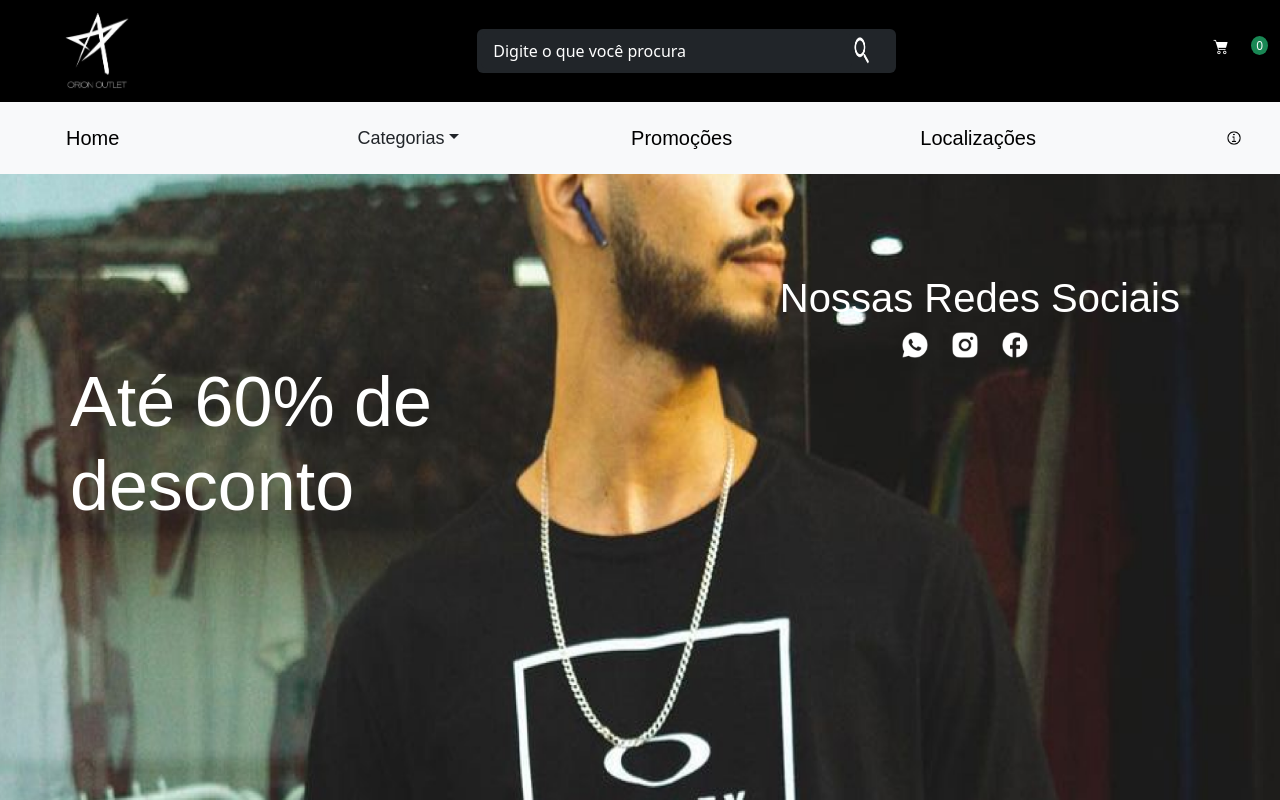
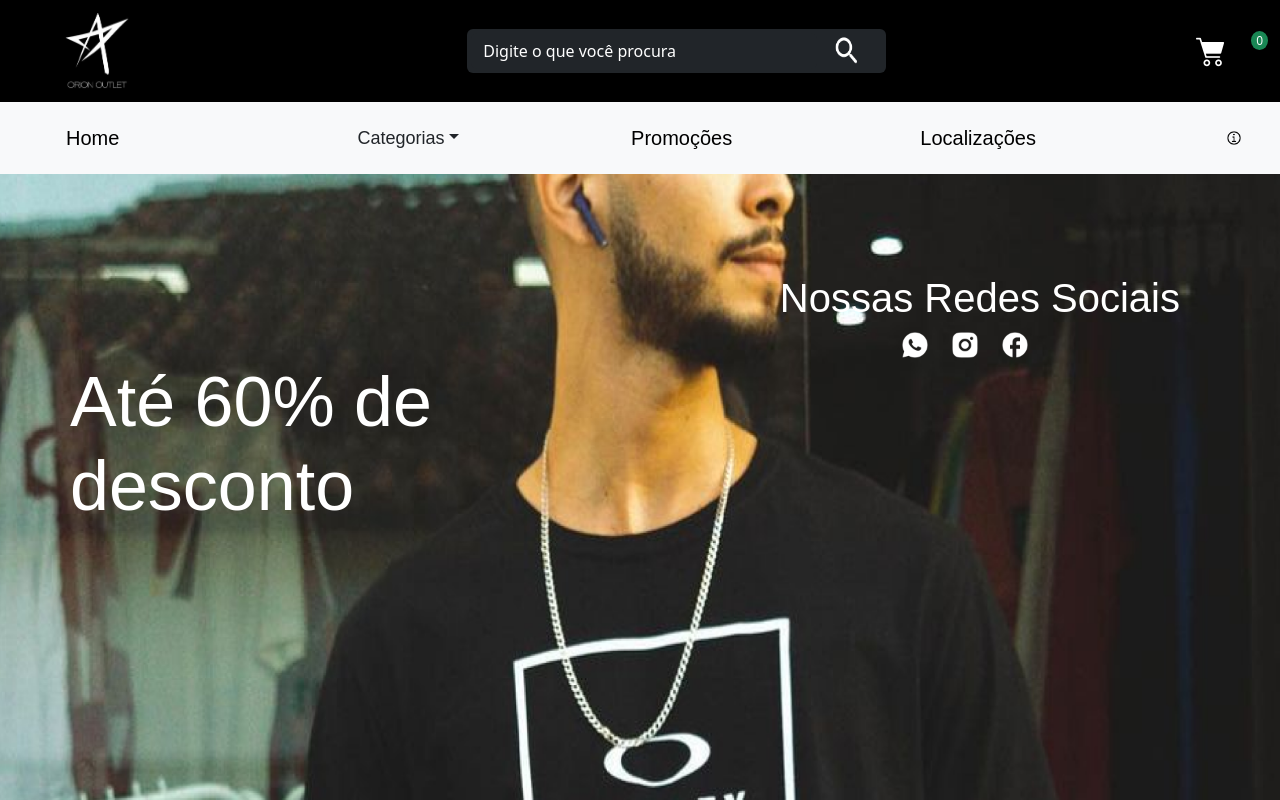
Before and after one commit to GustavoAssuncao02/orion-outlet, a React (Create React App) app: page / in a window 1280 px wide. Shown: the top 800 px of the page. Built offline with nearby package versions, Linux system fonts and the light colour scheme.

Commit message:
NavBar adjustments

```diff
--- a/src/Components/NavBar/NavBar.css
+++ b/src/Components/NavBar/NavBar.css
@@ -1,5 +1,9 @@
 #search-items ::placeholder {
     color: #FFF;
+}
+
+#search-items img {
+    margin-left: 15px;
 }
 
 #count-items {
--- a/src/Components/NavBar/NavBar.js
+++ b/src/Components/NavBar/NavBar.js
@@ -12,14 +12,14 @@ function NavBar() {
                 <div class="container-fluid col-12">
                     <a class="navbar-brand d-flex justify-content-between align-items-center  w-100 col-12 ">
                         <img id="logo" src={logo} alt="Logo" width="110" height="76" class="d-inline-block align-text-top" />
-                        <div class="col-4 bg-">
-                            <form id="search-items" class="d-flex bg-dark rounded p-1" role="search">
+                        <div class="col-4 ">
+                            <form id="search-items" class="d-flex bg-dark rounded p-1 " role="search">
                                 <input class="form-control bg-dark text-light border-0" type="search" placeholder="Digite o que você procura" aria-label="Search" />
-                                <img src={Search} class="" alt="Search" width="40" />
+                                <img src={Search} class="" alt="Search" width="50" />
                             </form>
                         </div>
                         <div class="">
-                            <img src={cart} alt="Logo" width="40" class="d-inline-block align-text-top col-0" />
+                            <img src={cart} alt="Logo" width="60" class="d-inline-block align-text-top col-0" />
                             <a id="count-items" class="rounded-circle text-light text-sm bg-success">0</a>
                         </div>
                     </a>
```
